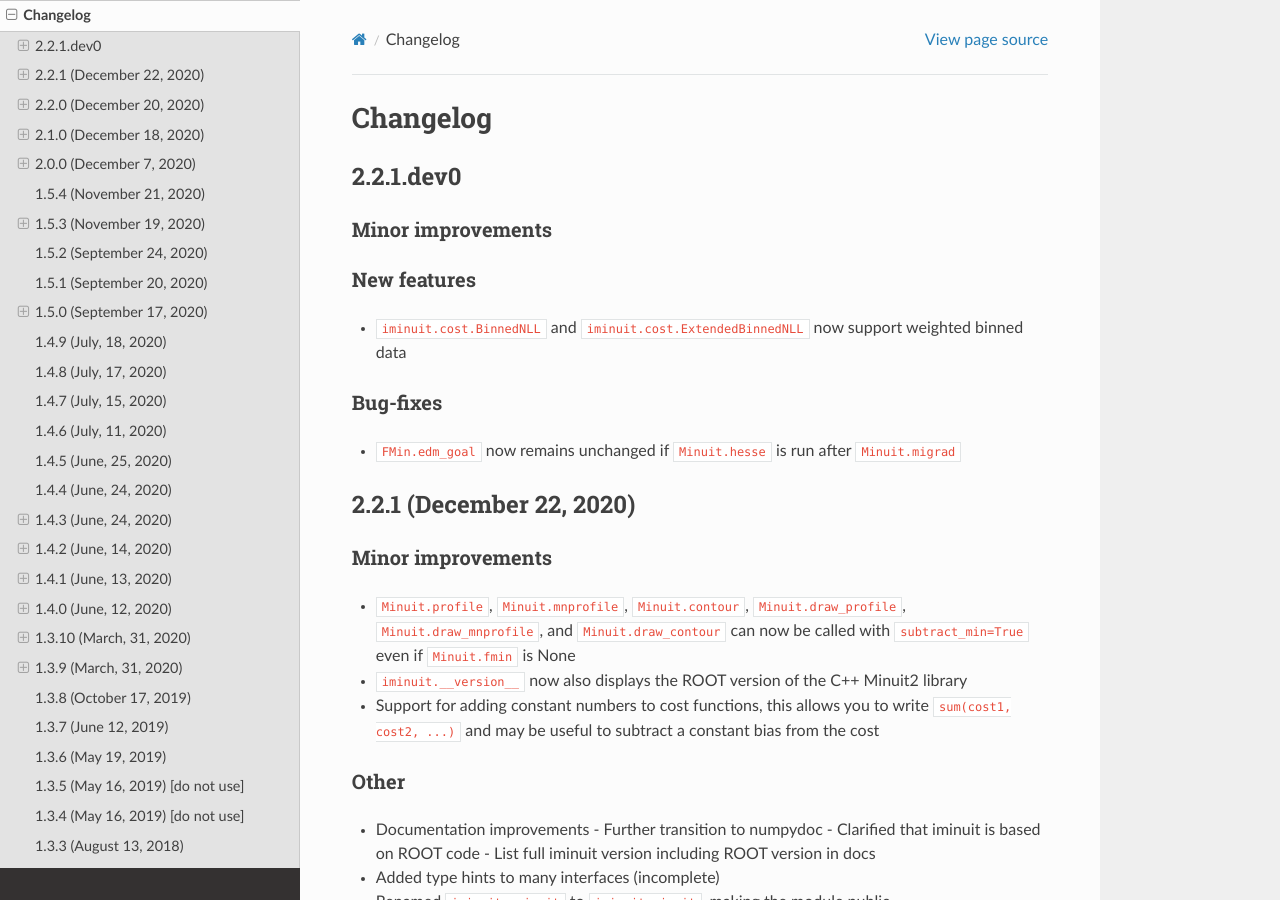
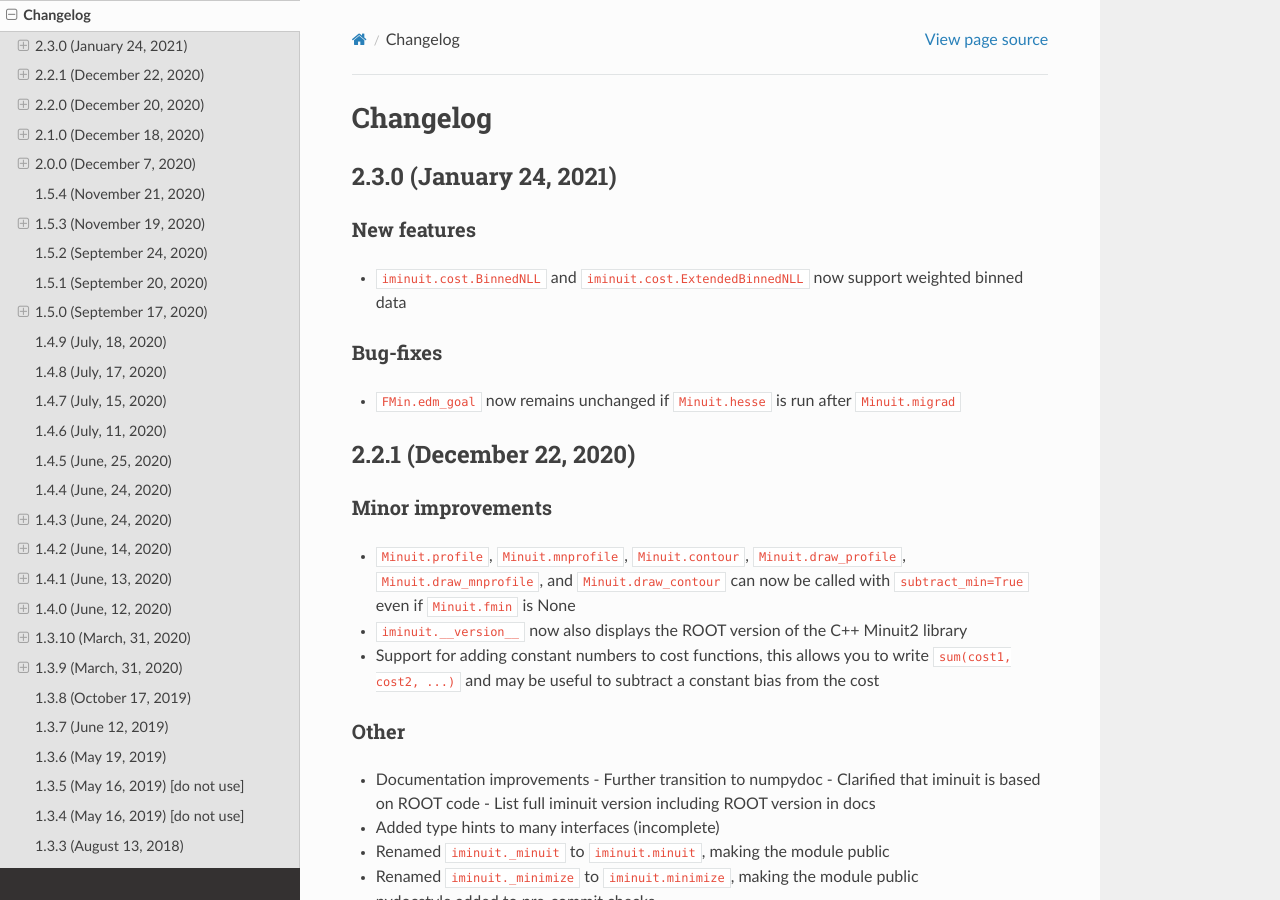
Before and after one commit to scikit-hep/iminuit, a Sphinx documentation site: the page built from doc/changelog.rst, in a window 1280 px wide and 900 px high. Built offline with Sphinx 7.4.7 and the Read the Docs theme 2.0.0, drawn with Linux system fonts in a browser that asks for light colours.

Commit message:
update version

```diff
--- a/doc/changelog.rst
+++ b/doc/changelog.rst
@@ -5,11 +5,8 @@
 Changelog
 =========
 
-2.2.1.dev0
-----------
-
-Minor improvements
-~~~~~~~~~~~~~~~~~~
+2.3.0 (January 24, 2021)
+------------------------
 
 New features
 ~~~~~~~~~~~~
--- a/src/iminuit/version.py
+++ b/src/iminuit/version.py
@@ -7,7 +7,7 @@
 # - Increase MAINTENANCE when fixing bugs without adding features
 # - During development, add suffix .devN with N >= 0
 # - For release candidates, add suffix .rcN with N >= 0
-iminuit_version = "2.2.1.dev0"
+iminuit_version = "2.3.0"
 
 # We list the corresponding ROOT version of the C++ Minuit2 library here
 root_version = "v6-23-01-RF-binSampling-267-g2ef12408ee"
```
